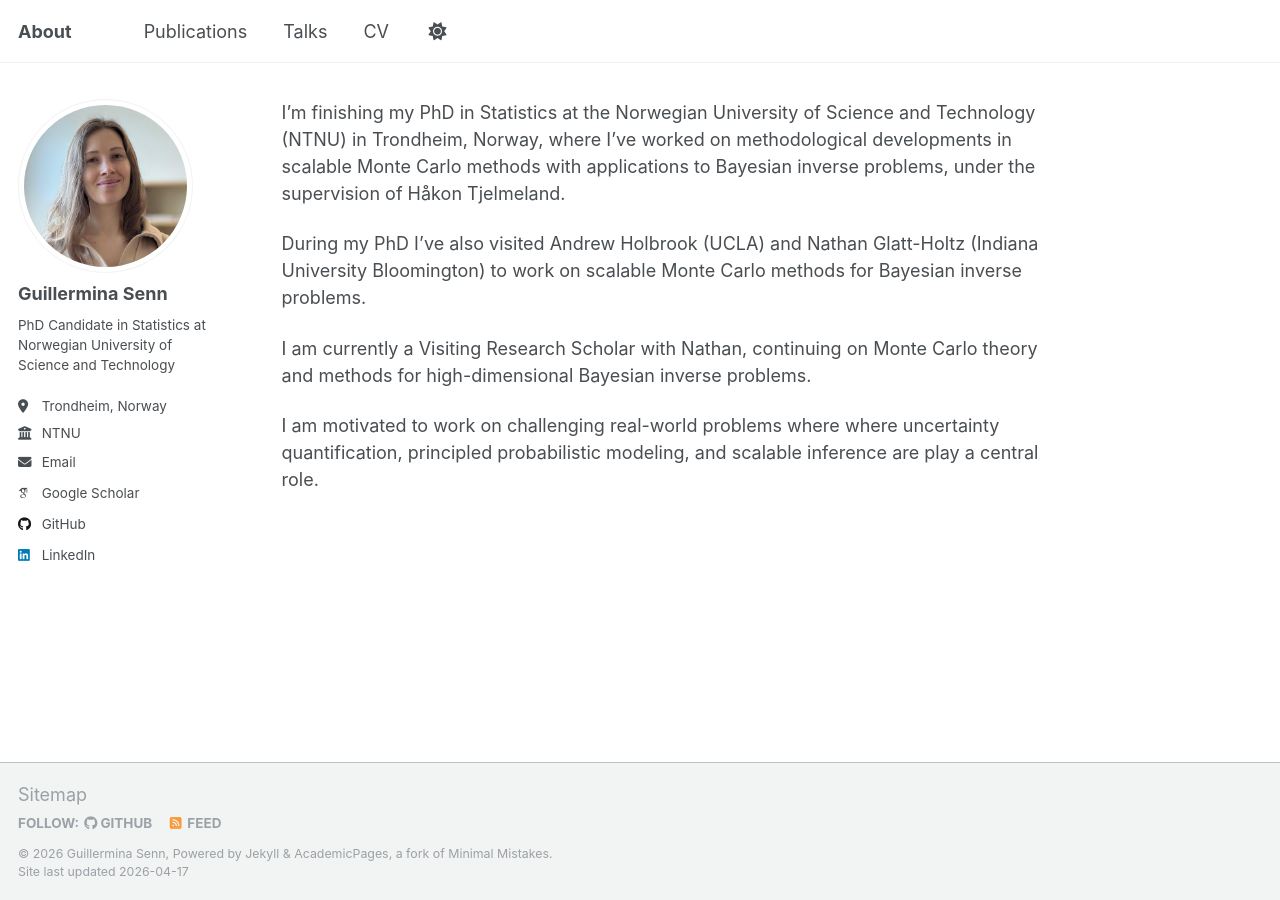
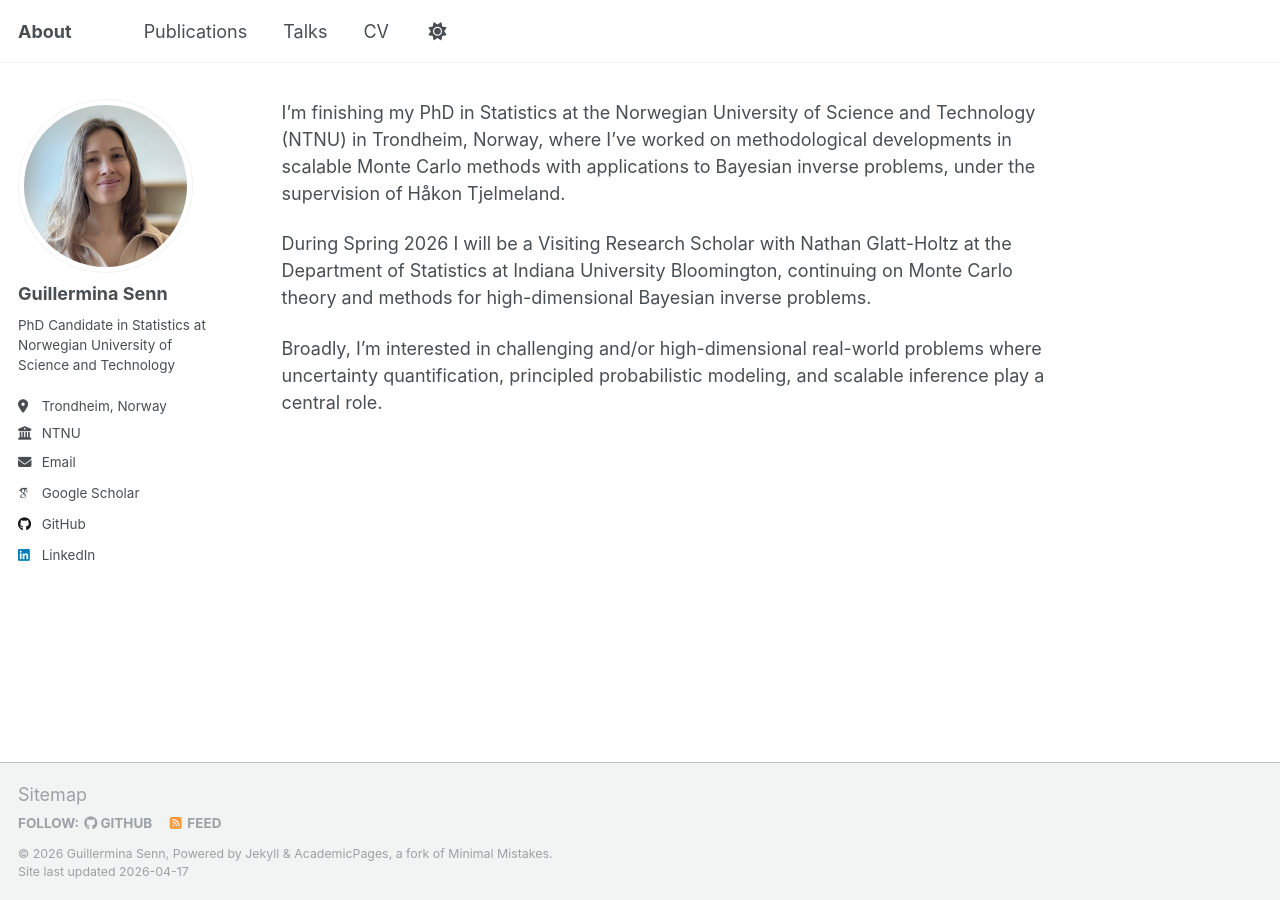
Before and after one commit to guillerminasenn/guillerminasenn.github.io, a Jekyll site: the page built from index.md, in a window 1280 px wide. Built offline with Jekyll 4.4.1, drawn with Linux system fonts in a browser that asks for light colours; some web fonts are replaced; our own code applies the rules of GitHub Pages for plain Markdown files.

Commit message:
updated about

```diff
--- a/index.md
+++ b/index.md
@@ -1,7 +1,5 @@
 I’m finishing my PhD in Statistics at the Norwegian University of Science and Technology (NTNU) in Trondheim, Norway, where I've worked on methodological developments in scalable Monte Carlo methods with applications to Bayesian inverse problems, under the supervision of  Håkon Tjelmeland.
 
-During my PhD I've also visited Andrew Holbrook (UCLA) and Nathan Glatt-Holtz (Indiana University Bloomington) to work on scalable Monte Carlo methods for Bayesian inverse problems.
+During Spring 2026 I will be a Visiting Research Scholar with Nathan Glatt-Holtz at the Department of Statistics at Indiana University Bloomington, continuing on Monte Carlo theory and methods for high-dimensional Bayesian inverse problems.
 
-I am currently a Visiting Research Scholar with Nathan, continuing on Monte Carlo theory and methods for high-dimensional Bayesian inverse problems.
-
-I am motivated to work on challenging real-world problems where where uncertainty quantification, principled probabilistic modeling, and scalable inference are play a central role.
+Broadly, I'm interested in challenging and/or high-dimensional real-world problems where uncertainty quantification, principled probabilistic modeling, and scalable inference play a central role.
```
